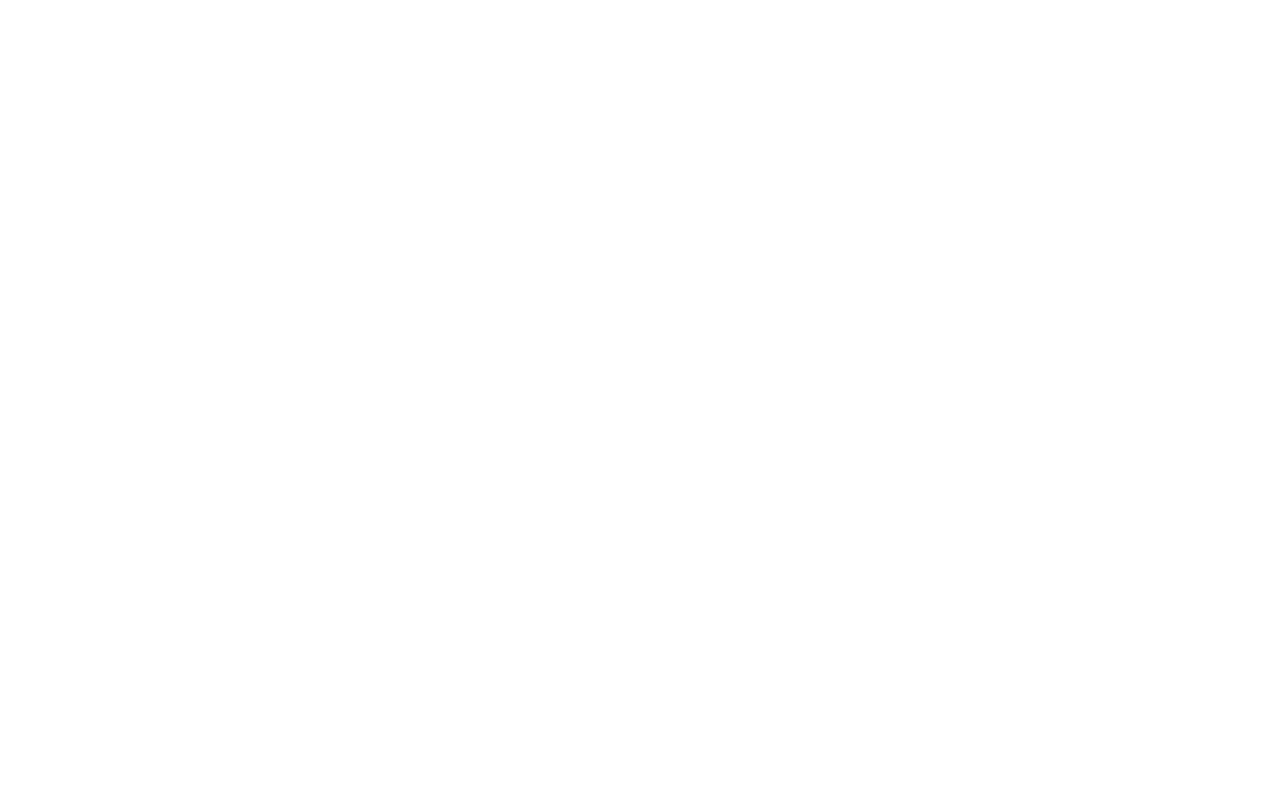
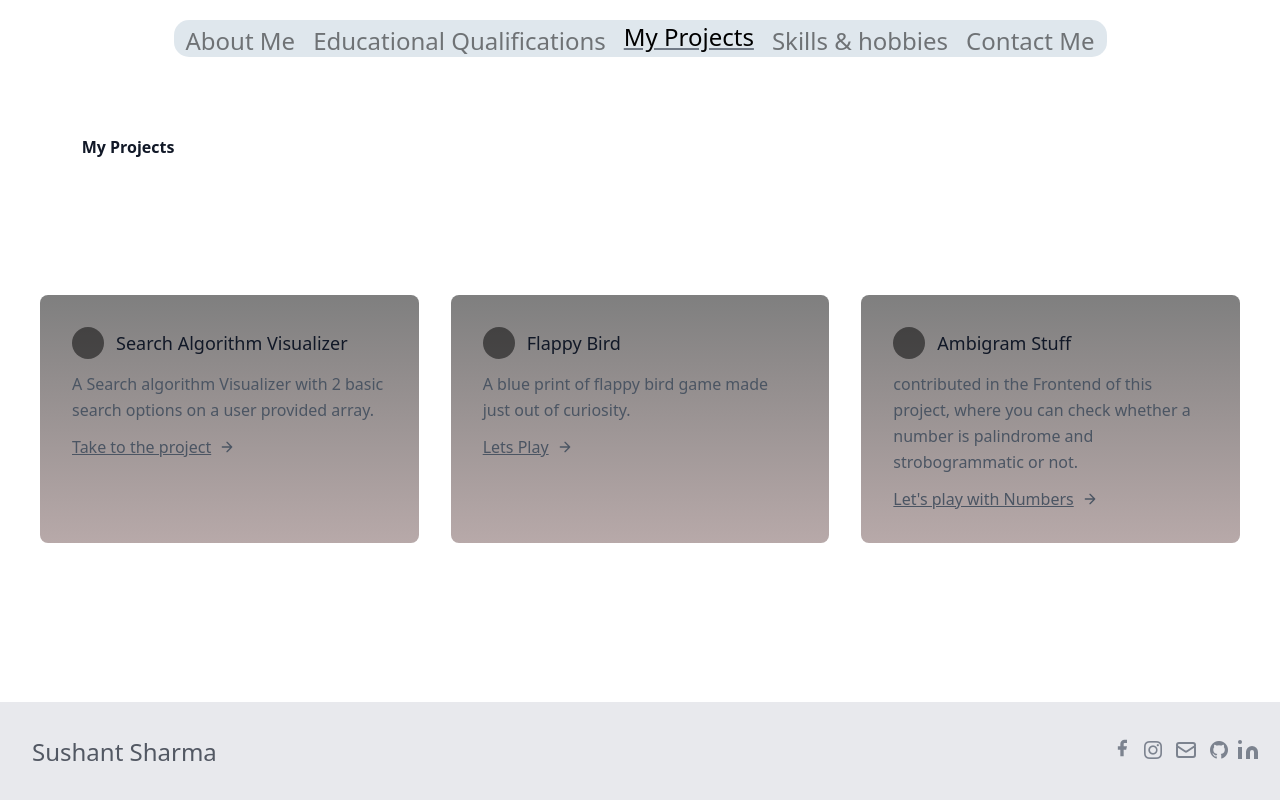
Before and after one commit to sushantsharma08/portfolio, an Angular app in the folder portfolio/: page /my-projects in a window 1280 px wide. Before the commit this address led to /. Built offline with nearby package versions, Linux system fonts and the light colour scheme.

Commit message:
added my projects section

```diff
--- a/portfolio/src/app/component/constants/header/header.component.html
+++ b/portfolio/src/app/component/constants/header/header.component.html
@@ -2,12 +2,11 @@
   <div class="container mx-auto flex flex-wrap p-5 flex-col md:flex-row items-center " style="padding-bottom: 78px;">
     <nav class="md:ml-auto md:mr-auto flex flex-wrap items-center text-base justify-center">
       <a class="header1 home " routerLink="/home" routerLinkActive="active" class="mr-5 hover:text-gray-900">About Me</a>
-      <a class="header1 educ" routerLink="/EducationalQualifications" routerLinkActive="active "
-        href="All HTML/Educational Qualifications.html" class="mr-5 hover:text-gray-900">Educational Qualifications</a>
-      <a class="header1 MyProjects" href="All HTML/My Projects.html" class="mr-5 hover:text-gray-900">My Projects</a>
+      <a class="header1 educ" routerLink="/EducationalQualifications" routerLinkActive="active " class="mr-5 hover:text-gray-900">Educational Qualifications</a>
+      <a class="header1 MyProjects" routerLink="/my-projects" routerLinkActive="active " class="mr-5 hover:text-gray-900">My Projects</a>
       <a class="header1 skill_hobbies" routerLink="skills&hobbies" routerLinkActive="active"
         class="mr-5 hover:text-gray-900">Skills & hobbies</a>
-      <a class="header1 Contact" href="All HTML/Contacts.html" class="mr-5 hover:text-gray-900">Contact Me</a>
+      <a class="header1 Contact" routerLink="/my-contacts" routerLinkActive="active " class="mr-5 hover:text-gray-900">Contact Me</a>
     </nav>
   </div>
 </header>
--- /dev/null
+++ b/portfolio/src/app/component/routed-component/routed-components/contact-me/contact-me.component.html
@@ -0,0 +1 @@
+<p>contact-me works!</p>
--- /dev/null
+++ b/portfolio/src/app/component/routed-component/routed-components/contact-me/contact-me.component.ts
@@ -0,0 +1,15 @@
+import { Component, OnInit } from '@angular/core';
+
+@Component({
+  selector: 'app-contact-me',
+  templateUrl: './contact-me.component.html',
+  styleUrls: ['./contact-me.component.scss']
+})
+export class ContactMeComponent implements OnInit {
+
+  constructor() { }
+
+  ngOnInit(): void {
+  }
+
+}
--- a/portfolio/src/app/component/routed-component/routed-components/educational-qualifications/educational-qualifications.component.html
+++ b/portfolio/src/app/component/routed-component/routed-components/educational-qualifications/educational-qualifications.component.html
@@ -1,4 +1,4 @@
-<div class="container mx-auto px-4 sm:px-8">
+<div class="container mx-auto px-4 sm:px-8 educational" >
     <div class="py-8">
 
         <div class="-mx-4 sm:-mx-8 px-4 sm:px-8 py-4 overflow-x-auto">
--- a/portfolio/src/app/component/routed-component/routed-components/educational-qualifications/educational-qualifications.component.scss
+++ b/portfolio/src/app/component/routed-component/routed-components/educational-qualifications/educational-qualifications.component.scss
@@ -2,3 +2,25 @@
     border-bottom: 1px solid #0000001a;
     background-color: rgba(137, 43, 226, 0.082);
 }
+.educational::before{
+    content: " ";
+    position: fixed;
+    top: 0;
+    left: 0;
+    width: 100%;
+    height: 100%;
+    background: linear-gradient(rgba(17, 0, 255, 0.959),rgba(255, 0, 255, 0.932));
+    clip-path: circle(25% at left 70%);
+    z-index: -1;
+}
+.educational::after{
+    content: " ";
+    position: fixed;
+    top: 0;
+    left: 0;
+    width: 100%;
+    height: 100%;
+    background: linear-gradient(rgba(88, 84, 138, 0.959),rgba(0, 255, 115, 0.932));
+    clip-path: circle(15% at right 30%);
+    z-index: -1;
+}
--- /dev/null
+++ b/portfolio/src/app/component/routed-component/routed-components/projects/projects.component.html
@@ -0,0 +1,104 @@
+<div class="container px-20 mx-auto" class="md:w-64 md:mb-0 mb-6 flex-shrink-0 flex flex-col">
+    <span class="EducationalQualification" class="font-bold title-font text-gray-900">
+      <h2 class="MainHeading text-[#3d2929e0]" style="width: max-content; margin: auto; "> My Projects</h2>
+    </span>
+  </div>
+
+  <section class="text-gray-600 body-font overflow-hidden" style="min-height: 60vh;">
+    <div class="container px-5 py-10 mx-auto">
+      <div class="-my-8 divide-y-2 divide-gray-100">
+        <div class="py-8 flex flex-wrap md:flex-nowrap">
+
+          <section class="text-gray-600 body-font">
+            <div class="container px-5 py-24 mx-auto flex">
+
+              <div class="flex flex-wrap -m-4" style="justify-content: center;">
+                <div class="p-4 md:w-1/3">
+                  <div class="flex rounded-lg h-full bg-gray-100 p-8 flex-col"
+                    style="background: linear-gradient(#00000080 , rgba(78, 42, 42, 0.404)) ">
+                    <div class="flex items-center mb-3">
+                      <div
+                        class="w-8 h-8 mr-3 inline-flex items-center justify-center rounded-full bg-indigo-500 text-white flex-shrink-0"
+                        style="background-color: #00000080;">
+                        <svg fill="none" stroke="currentColor" stroke-linecap="round" stroke-linejoin="round"
+                          stroke-width="2" class="w-5 h-5" viewBox="0 0 24 24">
+                          <!-- <img src="/images/project1.png" alt=""> -->
+                        </svg>
+                      </div>
+                      <h2 class="text-gray-900 text-lg title-font font-medium">Search Algorithm Visualizer</h2>
+                    </div>
+                    <div class="flex-grow">
+                      <p class="leading-relaxed text-zinc-900">A Search algorithm Visualizer with 2 basic search
+                        options on a user provided array.</p>
+                      <a href="https://search-algorithm.vercel.app/"
+                        class="mt-3 underline  text-slate-600/[0.8] hover:text-slate-800 inline-flex items-center" target="_blank">Take to the project
+                        <svg fill="none" stroke="currentColor" stroke-linecap="round" stroke-linejoin="round"
+                          stroke-width="2" class="w-4 h-4 ml-2" viewBox="0 0 24 24">
+                          <path d="M5 12h14M12 5l7 7-7 7"></path>
+                        </svg>
+                      </a>
+                    </div>
+                  </div>
+                </div>
+                <div class="p-4 md:w-1/3">
+                  <div class="flex rounded-lg h-full bg-gray-100 p-8 flex-col"
+                    style="background: linear-gradient(#00000080 , rgba(78, 42, 42, 0.404)) ">
+                    <div class="flex items-center mb-3">
+                      <div
+                        class="w-8 h-8 mr-3 inline-flex items-center justify-center rounded-full bg-indigo-500 text-white flex-shrink-0"
+                        style="background-color: #00000080;">
+                        <svg fill="none" stroke="currentColor" stroke-linecap="round" stroke-linejoin="round"
+                          stroke-width="2" class="w-5 h-5" viewBox="0 0 24 24">
+                          <!-- <img src="/images/project2.png" alt="" style="height: 70%;"> -->
+                        </svg>
+                      </div>
+                      <h2 class="text-gray-900 text-lg title-font font-medium">Flappy Bird</h2>
+                    </div>
+                    <div class="flex-grow ">
+                      <p class="leading-relaxed text-zinc-900">A blue print of flappy bird game made just out of
+                        curiosity.</p>
+                      <a href="https://flappy-bird-six.vercel.app/"
+                      class="mt-3 underline  text-slate-600/[0.8] hover:text-slate-800 inline-flex items-center" target="_blank">Lets Play
+                        <svg fill="none" stroke="currentColor" stroke-linecap="round" stroke-linejoin="round"
+                          stroke-width="2" class="w-4 h-4 ml-2" viewBox="0 0 24 24">
+                          <path d="M5 12h14M12 5l7 7-7 7"></path>
+                        </svg>
+                      </a>
+                    </div>
+                  </div>
+                </div>
+                <div class="p-4 md:w-1/3">
+                  <div class="flex rounded-lg h-full bg-gray-100 p-8 flex-col"
+                    style="background: linear-gradient(#00000080 , rgba(78, 42, 42, 0.404)) ">
+                    <div class="flex items-center mb-3">
+                      <div
+                        class="w-8 h-8 mr-3 inline-flex items-center justify-center rounded-full bg-indigo-500 text-white flex-shrink-0"
+                        style="background-color: #00000080;">
+                        <svg fill="none" stroke="currentColor" stroke-linecap="round" stroke-linejoin="round"
+                          stroke-width="2" class="w-5 h-5" viewBox="0 0 24 24">
+                          <!-- <img src="/images/project3.png" alt=""> -->
+                        </svg>
+                      </div>
+                      <h2 class="text-gray-900 text-lg title-font font-medium">Ambigram Stuff</h2>
+                    </div>
+                    <div class="flex-grow">
+                      <p class="leading-relaxed text-zinc-900">contributed in the Frontend of this project, where you
+                        can check whether a number is palindrome and strobogrammatic or not. </p>
+                      <a href="https://ambigram-stuff-shailscript.vercel.app" target="_blank"
+                      class="mt-3 underline  text-slate-600/[0.8] hover:text-slate-800 inline-flex items-center">Let's play with Numbers
+                        <svg fill="none" stroke="currentColor" stroke-linecap="round" stroke-linejoin="round"
+                          stroke-width="2" class="w-4 h-4 ml-2" viewBox="0 0 24 24">
+                          <path d="M5 12h14M12 5l7 7-7 7"></path>
+                        </svg>
+                      </a>
+                    </div>
+                  </div>
+                </div>
+              </div>
+            </div>
+          </section>
+
+        </div>
+      </div>
+    </div>
+  </section>
--- /dev/null
+++ b/portfolio/src/app/component/routed-component/routed-components/projects/projects.component.ts
@@ -0,0 +1,15 @@
+import { Component, OnInit } from '@angular/core';
+
+@Component({
+  selector: 'app-projects',
+  templateUrl: './projects.component.html',
+  styleUrls: ['./projects.component.scss']
+})
+export class ProjectsComponent implements OnInit {
+
+  constructor() { }
+
+  ngOnInit(): void {
+  }
+
+}
--- a/portfolio/src/app/component/routed-component/routed-components/skills-hobbies/skills-hobbies.component.scss
+++ b/portfolio/src/app/component/routed-component/routed-components/skills-hobbies/skills-hobbies.component.scss
@@ -23,6 +23,7 @@
     min-width: 440px;
     min-height: 250px;
     background-color: rgba(28, 32, 83, 0.027);
+
 }
 .skills::before{
     content: " ";
@@ -53,6 +54,7 @@
     box-shadow: 0 15px 15px rgba(0,0,0,0.5);
     backdrop-filter:blur(6px);
     opacity: 0.8;
+    border: 1px solid rgba(0, 0, 0, 0.137);
 }
 .template:hover{
     opacity: 1;
```
Also changed, not shown: portfolio/src/app/component/routed-component/routed-components/routed-components.module.ts (+12 -1 lines), portfolio/src/app/component/routed-component/routed-components/contact-me/contact-me.component.scss (added), portfolio/src/app/component/routed-component/routed-components/projects/projects.component.scss (added), 2 other files (tests, documents, lock files or other folders).
